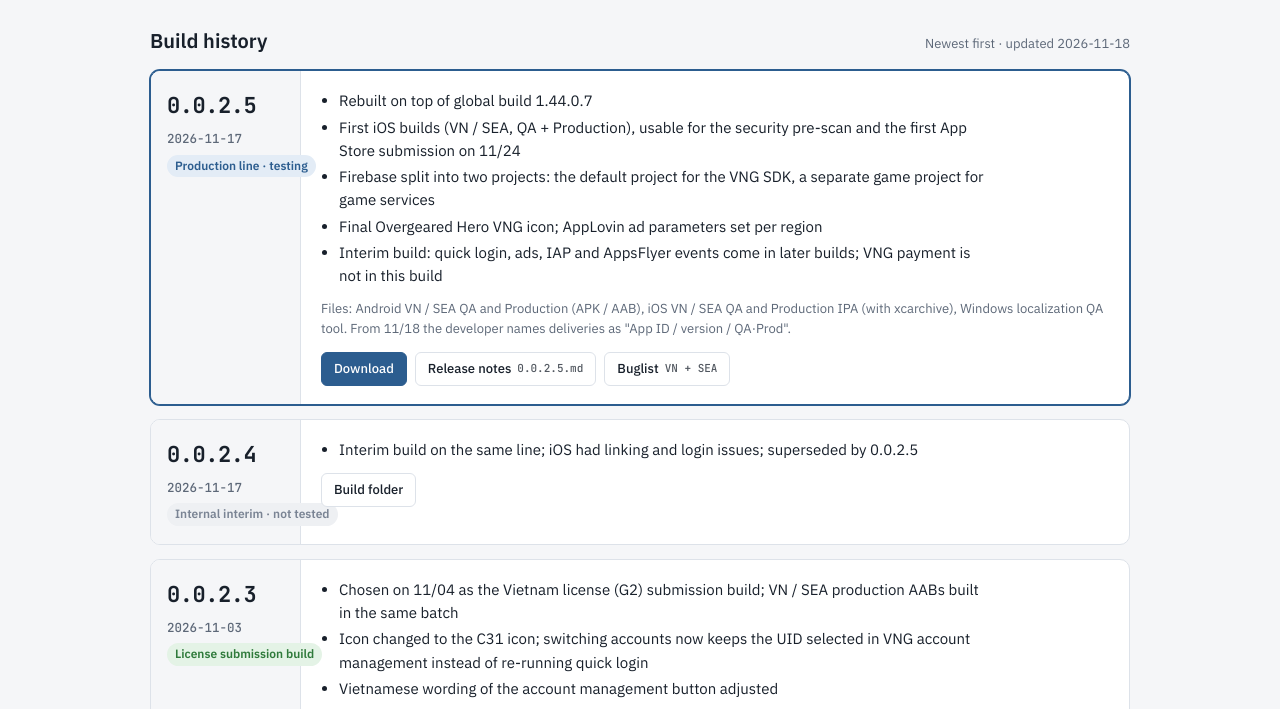
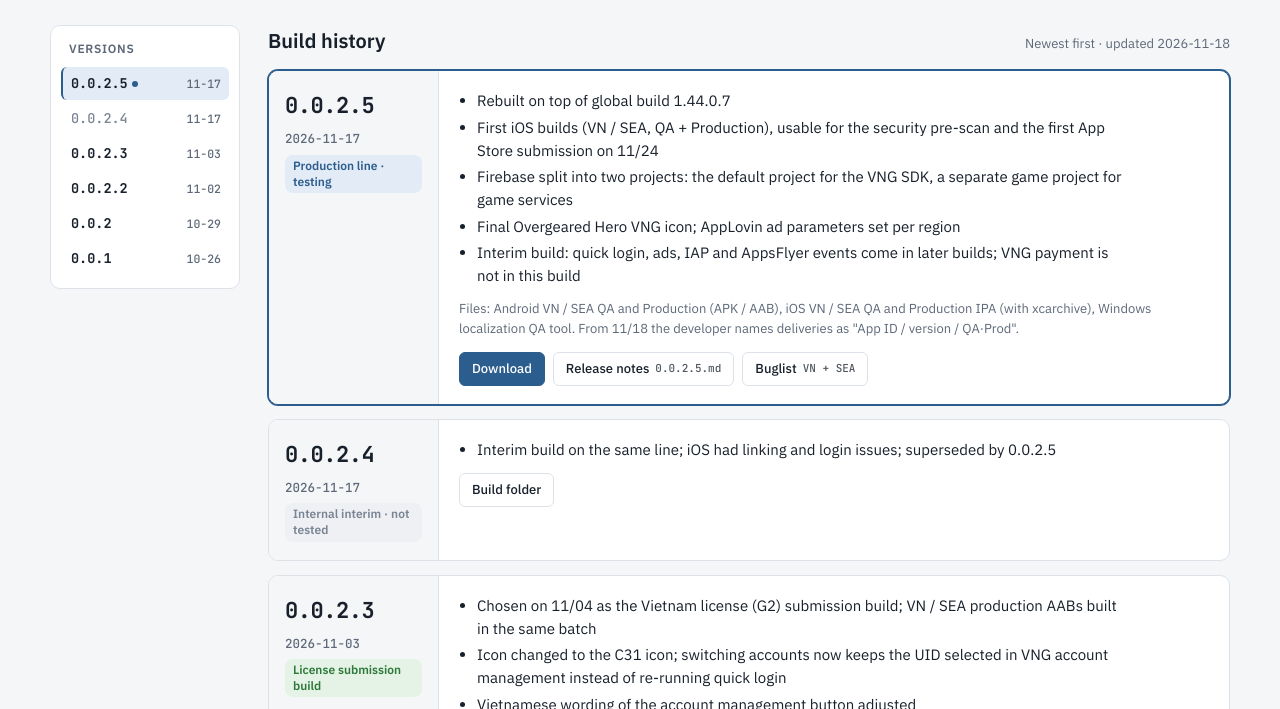
Before and after one commit to Erichuang1204521/newgames-report, a plain HTML site: page oh-builds/index.html in a window 1280 px wide. Shown: the part 188-897 px from the top of the page. Drawn offline with Linux system fonts and the light colour scheme; a web font is replaced by a local one.

Commit message:
OH build log: left version index, fix tag overflow in EN/VI
Co-Authored-By: Claude Opus 5.5 <noreply@anthropic.com>

```diff
--- a/oh-builds/index.html
+++ b/oh-builds/index.html
@@ -57,12 +57,12 @@ h1{margin:0;font-size:clamp(26px,4vw,34px);font-weight:600;text-wrap:balance;let
 .ledger-head{display:flex;justify-content:space-between;align-items:baseline;flex-wrap:wrap;gap:8px}
 .ledger-head h2{margin:0;font-size:20px;font-weight:600}
 .ledger-head p{margin:0;font-size:13px;color:var(--muted)}
-.build{display:grid;grid-template-columns:150px 1fr;gap:0;background:var(--surface);border:1px solid var(--line);border-radius:10px;overflow:hidden}
+.build{display:grid;grid-template-columns:170px minmax(0,1fr);gap:0;background:var(--surface);border:1px solid var(--line);border-radius:10px;overflow:hidden}
 .build.current{border-color:var(--accent);box-shadow:0 0 0 1px var(--accent)}
 .rail{padding:18px 16px;border-right:1px solid var(--line);display:flex;flex-direction:column;gap:6px;background:var(--bg)}
 .ver{font-family:var(--f-mono);font-weight:700;font-size:22px;letter-spacing:-.02em}
 .date{font-family:var(--f-mono);font-size:12.5px;color:var(--muted);font-variant-numeric:tabular-nums}
-.tag{align-self:flex-start;font-size:12px;font-weight:600;padding:2px 8px;border-radius:999px;white-space:nowrap}
+.tag{align-self:flex-start;max-width:100%;font-size:12px;font-weight:600;line-height:1.35;padding:3px 8px;border-radius:8px;white-space:normal;overflow-wrap:anywhere}
 .t-live{background:var(--accent-soft);color:var(--accent)}
 .t-green{background:var(--ok-soft);color:var(--ok)}
 .t-skip{background:var(--dim-soft);color:var(--dim)}
@@ -101,6 +101,27 @@ footer{font-size:13px;color:var(--muted);display:flex;flex-direction:column;gap:
 .lang button[aria-pressed="true"]{background:var(--accent);color:var(--surface)}
 .lang button:focus-visible{outline:2px solid var(--accent);outline-offset:-2px}
 .err{color:var(--vn)}
+.wrap{max-width:1180px}
+.layout{display:grid;grid-template-columns:190px minmax(0,1fr);gap:28px;align-items:start}
+.toc{position:sticky;top:calc(env(safe-area-inset-top,0px) + 16px);max-height:calc(100vh - 32px);overflow:auto;background:var(--surface);border:1px solid var(--line);border-radius:10px;padding:14px 10px}
+.toc h2{margin:0 0 8px 8px;font-size:12px;font-weight:600;letter-spacing:.06em;text-transform:uppercase;color:var(--muted)}
+.toc ol{list-style:none;margin:0;padding:0;display:flex;flex-direction:column;gap:2px}
+.toc a{display:flex;justify-content:space-between;align-items:baseline;gap:8px;padding:6px 8px;border-radius:6px;text-decoration:none;color:var(--ink);border-left:2px solid transparent}
+.toc a:hover{background:var(--bg)}
+.toc a.on{background:var(--accent-soft);border-left-color:var(--accent)}
+.toc .tv{font-family:var(--f-mono);font-weight:700;font-size:13.5px}
+.toc .td{font-family:var(--f-mono);font-size:11.5px;color:var(--muted);font-variant-numeric:tabular-nums}
+.toc .dot{width:6px;height:6px;border-radius:50%;background:var(--accent);display:inline-block;margin-left:4px;vertical-align:middle}
+.toc .skip .tv{color:var(--dim);font-weight:500}
+.build{scroll-margin-top:16px}
+@media (max-width:860px){
+  .layout{grid-template-columns:1fr;gap:16px}
+  .toc{position:sticky;top:env(safe-area-inset-top,0px);z-index:2;max-height:none;padding:8px;border-radius:8px}
+  .toc h2{display:none}
+  .toc ol{flex-direction:row;overflow-x:auto;gap:6px}
+  .toc a{flex:0 0 auto;border-left:0;border:1px solid var(--line)}
+  .toc .td{display:none}
+}
 </style>
 </head>
 <body>
@@ -116,10 +137,13 @@ footer{font-size:13px;color:var(--muted);display:flex;flex-direction:column;gap:
     <p class="lede" data-t="lede"></p>
   </header>
 
-  <section class="ledger" aria-labelledby="l">
-    <div class="ledger-head"><h2 id="l" data-t="ledger"></h2><p id="asof"></p></div>
-    <div class="ledger" id="builds"></div>
-  </section>
+  <div class="layout">
+    <nav class="toc" aria-labelledby="toch"><h2 id="toch" data-t="toc"></h2><ol id="toc"></ol></nav>
+    <section class="ledger" aria-labelledby="l">
+      <div class="ledger-head"><h2 id="l" data-t="ledger"></h2><p id="asof"></p></div>
+      <div class="ledger" id="builds"></div>
+    </section>
+  </div>
 
   <footer>
     <span data-t="f1"></span>
@@ -128,21 +152,30 @@ footer{font-size:13px;color:var(--muted);display:flex;flex-direction:column;gap:
   </footer>
 </div>
 <script>
+let io=null;
+function spy(){
+  if(io) io.disconnect();
+  const links=[...document.querySelectorAll("#toc a")];
+  const set=v=>links.forEach(a=>{const on=a.dataset.v===v; a.classList.toggle("on",on); if(on){a.setAttribute("aria-current","true"); if(innerWidth<=860) a.scrollIntoView({block:"nearest",inline:"nearest"});} else a.removeAttribute("aria-current");});
+  io=new IntersectionObserver(es=>{const vis=es.filter(e=>e.isIntersecting).sort((a,b)=>a.boundingClientRect.top-b.boundingClientRect.top); if(vis[0]) set(vis[0].target.id.slice(2));},{rootMargin:"0px 0px -65% 0px"});
+  document.querySelectorAll(".build").forEach(el=>io.observe(el));
+  if(links[0]) set(links[0].dataset.v);
+}
 const UI = {
   zh:{h1:"OH VNG 版本与 Buglist 总览",lede:"每个研发构建一行：在哪下载、改了什么、bug 记在哪张表。Bug 本身仍然记在 Google 在线表里，这里只做入口汇总。",
-      quick:"常用入口",ledger:"构建记录",asof:d=>"新版本在上 · 更新于 "+d,download:"下载包",notes:"版本说明",bugs:"Buglist",folder:"构建文件夹",
+      toc:"版本索引",ledger:"构建记录",asof:d=>"新版本在上 · 更新于 "+d,download:"下载包",notes:"版本说明",bugs:"Buglist",folder:"构建文件夹",
       bug:"Bug",total:"共",fixed:"Fixed",open:"Open",nf:"Not Fixed",
       f1:"版号包（0.0.1 – 0.0.2.3）的 bug 都记在同一张表「VN License Build_0.0.1_Feedback」里，每个版本一个页签。",
       f2:u=>"研发文件夹里的「0.0.0」是服务器搭建包（11/06 交付给 VNG 搭环境用），不是客户端构建：<a href=\""+u+"\" target=\"_blank\" rel=\"noopener\">0.0.0 文件夹</a>。",
       f3:"链接需要有对应 Drive 文件的访问权限才能打开。",err:"数据加载失败，请刷新重试。",title:"OH VNG 版本总览"},
   en:{h1:"OH VNG Builds & Buglists",lede:"One row per developer build: where to download it, what changed, and which sheet tracks its bugs. Bugs are still logged in Google Sheets; this page only gathers the links.",
-      quick:"Quick links",ledger:"Build history",asof:d=>"Newest first · updated "+d,download:"Download",notes:"Release notes",bugs:"Buglist",folder:"Build folder",
+      toc:"Versions",ledger:"Build history",asof:d=>"Newest first · updated "+d,download:"Download",notes:"Release notes",bugs:"Buglist",folder:"Build folder",
       bug:"Bugs",total:"Total",fixed:"Fixed",open:"Open",nf:"Not Fixed",
       f1:"Bugs for the license builds (0.0.1 – 0.0.2.3) are all in one sheet, \"VN License Build_0.0.1_Feedback\", with one tab per build.",
       f2:u=>"The \"0.0.0\" folder in the developer's Drive is the server setup package (delivered 11/06 for VNG to build the environment), not a client build: <a href=\""+u+"\" target=\"_blank\" rel=\"noopener\">0.0.0 folder</a>.",
       f3:"Links open only for people with access to the Drive files.",err:"Couldn't load the data. Please refresh.",title:"OH VNG Build Log"},
   vi:{h1:"Tổng hợp phiên bản & Buglist OH VNG",lede:"Mỗi build của nhà phát triển là một dòng: tải ở đâu, thay đổi gì, bug ghi ở bảng nào. Bug vẫn được ghi trong Google Sheets; trang này chỉ tập hợp đường dẫn.",
-      quick:"Lối tắt",ledger:"Lịch sử build",asof:d=>"Mới nhất ở trên · cập nhật "+d,download:"Tải bản build",notes:"Ghi chú phát hành",bugs:"Buglist",folder:"Thư mục build",
+      toc:"Phiên bản",ledger:"Lịch sử build",asof:d=>"Mới nhất ở trên · cập nhật "+d,download:"Tải bản build",notes:"Ghi chú phát hành",bugs:"Buglist",folder:"Thư mục build",
       bug:"Bug",total:"Tổng",fixed:"Fixed",open:"Open",nf:"Not Fixed",
       f1:"Bug của các bản giấy phép (0.0.1 – 0.0.2.3) đều nằm trong một bảng \"VN License Build_0.0.1_Feedback\", mỗi phiên bản một tab.",
       f2:u=>"Thư mục \"0.0.0\" trên Drive của nhà phát triển là gói dựng server (giao ngày 06/11 để VNG dựng môi trường), không phải bản client: <a href=\""+u+"\" target=\"_blank\" rel=\"noopener\">thư mục 0.0.0</a>.",
@@ -171,6 +204,7 @@ function render(){
   if(!data) return;
   document.getElementById("asof").textContent=T.asof(data.updated);
   document.getElementById("f2").innerHTML=T.f2(esc(data.serverPackage));
+  document.getElementById("toc").innerHTML=data.builds.map(b=>`<li class="${b.kind==="skip"?"skip":""}"><a href="#v-${esc(b.ver)}" data-v="${esc(b.ver)}"><span class="tv">${esc(b.ver)}${b.current?'<span class="dot" aria-hidden="true"></span>':""}</span><span class="td">${esc(b.date.slice(5))}</span></a></li>`).join("");
   document.getElementById("builds").innerHTML=data.builds.map(b=>{
     const tagCls={live:"t-live",green:"t-green",skip:"t-skip"}[b.kind]||"t-skip";
     const items=(tr(b.items)||[]).map(i=>`<li>${esc(i)}</li>`).join("");
@@ -187,10 +221,11 @@ function render(){
       if(g.nf) c.push(`<span class="chip c-nf">${T.nf} ${g.nf}</span>`);
       if(g.extra) c.push(`<span class="lbl">${esc(tr(g.extra))}</span>`);
       bugs=`<div class="bugs">${c.join("")}</div>`;}
-    return `<article class="build${b.current?" current":""}">
+    return `<article class="build${b.current?" current":""}" id="v-${esc(b.ver)}">
       <div class="rail"><div class="ver">${esc(b.ver)}</div><div class="date">${esc(b.date)}</div><span class="tag ${tagCls}">${esc(tr(b.tag))}</span></div>
       <div class="body"><ul>${items}</ul>${note}<div class="links">${links}</div></div></article>`;
   }).join("");
+  spy();
 }
 document.querySelectorAll(".lang button").forEach(b=>b.addEventListener("click",()=>{
   lang=b.dataset.lang; try{localStorage.setItem("ohLang",lang);}catch(e){}
@@ -199,7 +234,7 @@ document.querySelectorAll(".lang button").forEach(b=>b.addEventListener("click",
 }));
 render();
 fetch("builds.json",{cache:"no-cache"}).then(r=>{if(!r.ok) throw 0; return r.json();})
-  .then(j=>{data=j; render();})
+  .then(j=>{data=j; render(); if(location.hash){const t=document.getElementById(decodeURIComponent(location.hash.slice(1))); if(t) t.scrollIntoView();}})
   .catch(()=>{document.getElementById("builds").innerHTML=`<p class="err">${esc(UI[lang].err)}</p>`;});
 </script>
 </body>
```
